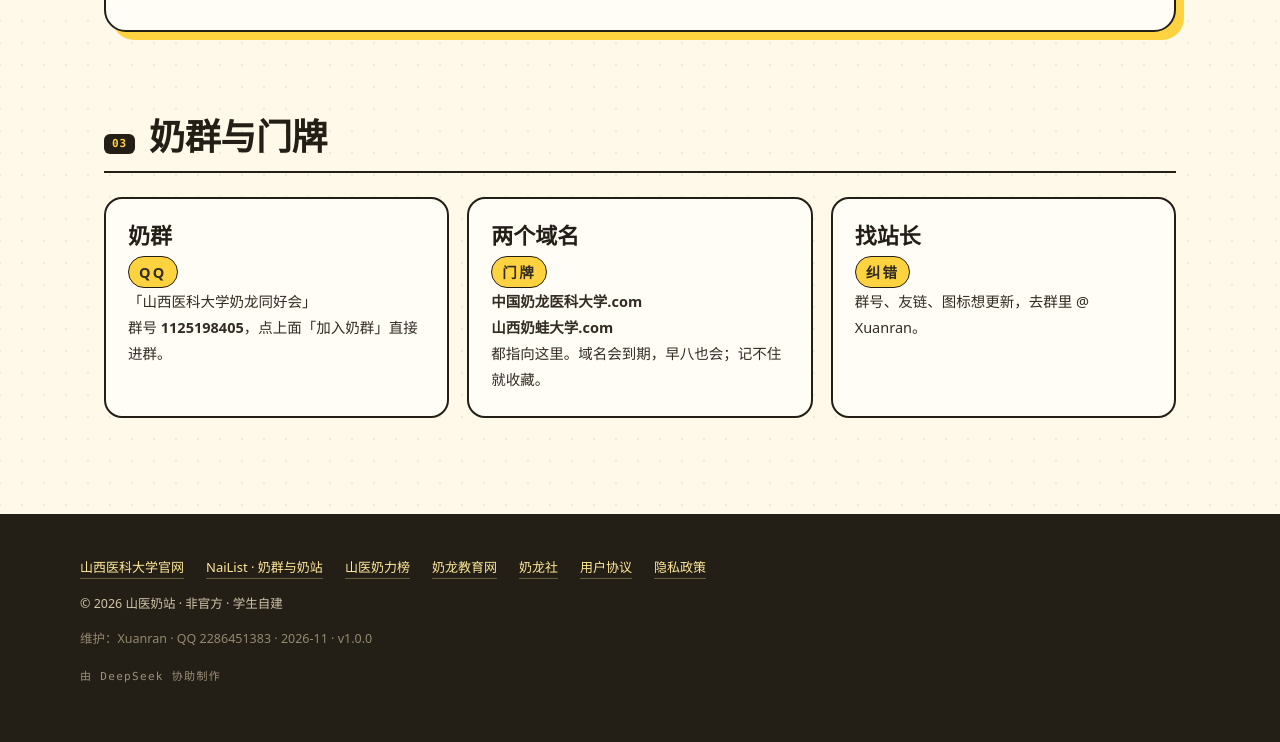
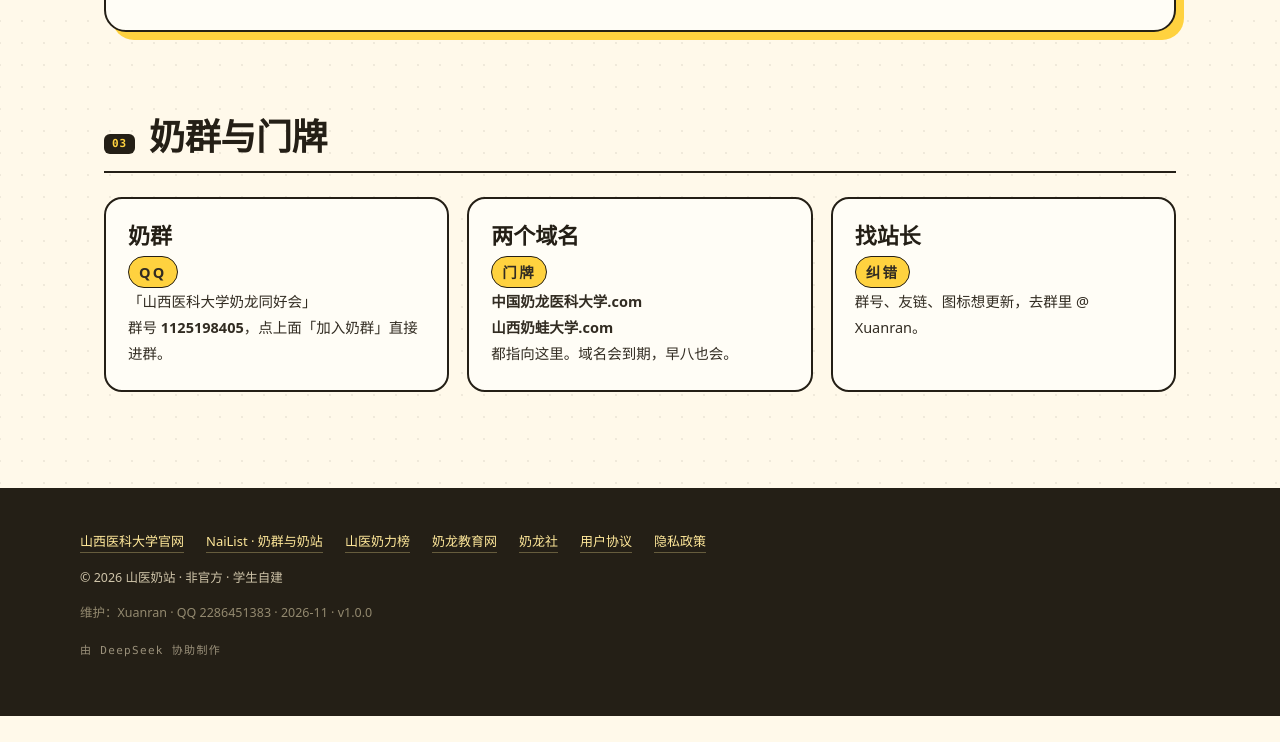
Before and after one commit to axuanran/nailongsxmu, a plain HTML site: page index.html in a window 1280 px wide. Shown: the part 1431-2173 px from the top of the page. After the commit the page ends 2147 px from the top, so only its background shows below. Drawn offline with Linux system fonts and the light colour scheme.

Commit message:
copy: 删掉域名卡里的「记不住就收藏」

```diff
--- a/index.html
+++ b/index.html
@@ -131,7 +131,7 @@
           <p>
             <b>中国奶龙医科大学.com</b><br>
             <b>山西奶蛙大学.com</b><br>
-            都指向这里。域名会到期，早八也会；记不住就收藏。
+            都指向这里。域名会到期，早八也会。
           </p>
         </article>
         <article class="card">
```
